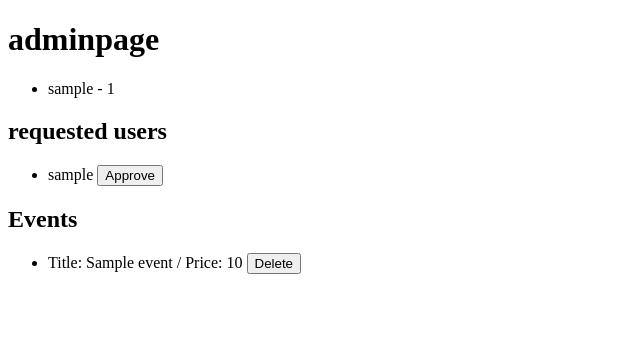
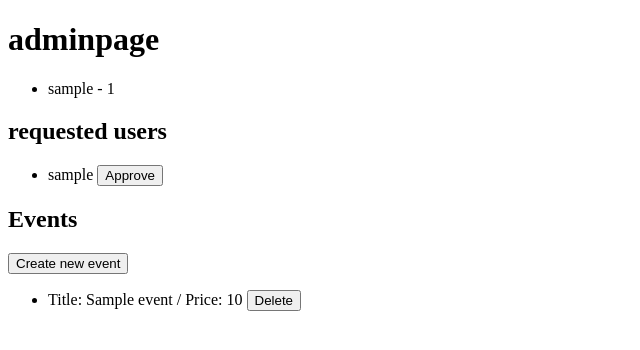
Before and after one commit to JensL-2506838/klj_streepjes_site, a Flask app: page /adminpage in a window 1280 px wide. Shown: the top 350 px of the page, without its empty margins (0-640 px from the left). Run offline with Flask 3, Linux system fonts and the light colour scheme; the visitor is signed in with stand-in values (Sample User, id 1); tables that the repository leaves empty or names only in its code hold one stand-in row (values such as "Sample post").

Commit message:
minor design changes

```diff
--- a/klj_site/routes/admin.py
+++ b/klj_site/routes/admin.py
@@ -1,6 +1,7 @@
 from flask import render_template, jsonify, request, redirect, url_for
 from klj_site.middleware.auth import require_admin
 from klj_site.database.DbConnection import DbConnection
+
 
 def register_admin_routes(app):
     @app.route("/adminpage")
@@ -33,7 +34,7 @@ def register_admin_routes(app):
 
         event_name = request.form.get("title")
         event_price = request.form.get("price")
-        if event_name and event_price:
+        if event_name and event_price and int(event_price) >= 0:
             db.new_event(event_name, event_price)
             return redirect(url_for("adminpage"))
         return redirect(url_for("newEvent"))
--- a/klj_site/templates/adminpage.html
+++ b/klj_site/templates/adminpage.html
@@ -25,6 +25,9 @@
     </ul>
 
     <h2>Events</h2>
+    <a href="{{ url_for('newEvent') }}">
+        <button type="button">Create new event</button>
+    </a>
     <ul>
         {% for event in events %}
             <li>
```
Also changed, not shown: klj_site/templates/login.html (+7 -0 lines).
